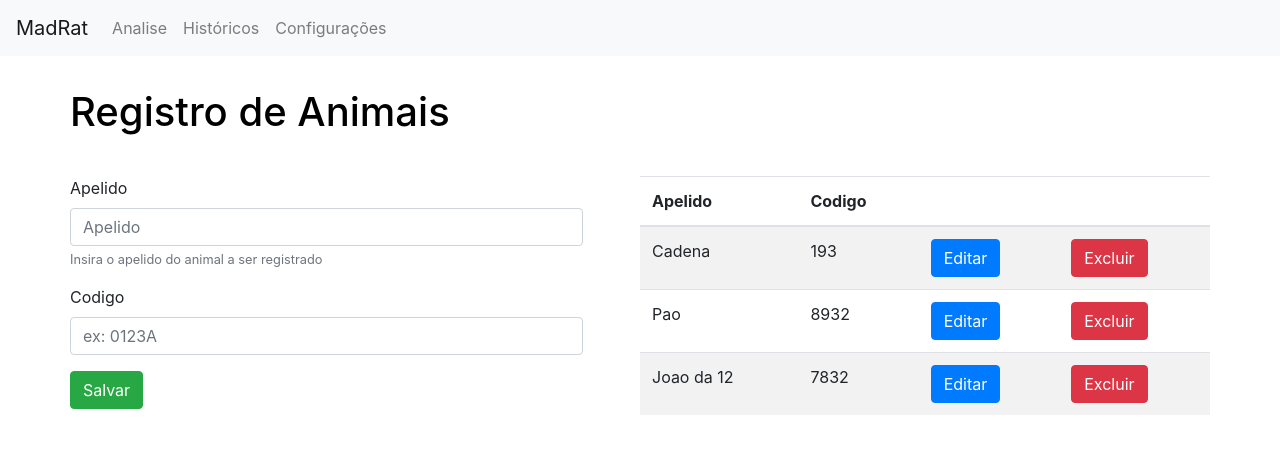
After one commit to matheuslima5926/labcruz, a Django app: page /deleteAnimal in a window 1280 px wide. The commit adds this page. Shown: the top 454 px of the page. Run offline with Django 3.2, Linux system fonts and the light colour scheme; data comes from the database, SQL or seed files in the repository; both versions use the stored data as it was after the commit; some libraries are stand-ins or nearby versions.

Commit message:
Create delete animal

```diff
--- a/mouse_tracker/static/css/style.css
+++ b/mouse_tracker/static/css/style.css
@@ -1,5 +1,5 @@
 h1 {
-    color: pink;
+    color: black;
 }
 
 img {
@@ -16,6 +16,14 @@ canvas {
 form {
     width: 90%;
 }
+
+.header {
+    height: 15vh;
+    display: flex;
+    align-self: center;
+    align-items: center;
+}
+
 .body-content {
     width: 100%;
     display: flex;
@@ -30,7 +38,7 @@ form {
 
 .content {
     display: flex;
-    height: 80vh;
+    height: auto;
 }
 
 .videoframe {
@@ -155,3 +163,13 @@ form {
     border: none;
     background-color: transparent;
 }
+
+
+/* //CONFIGURACOES */
+.animal-form {
+    flex: 1;
+}
+
+.animal-tabela {
+    flex: 1;
+}
--- a/mouse_tracker/templates/mouse_tracker/base.html
+++ b/mouse_tracker/templates/mouse_tracker/base.html
@@ -28,7 +28,7 @@
                     <a class="nav-link" href="">Históricos</a>
                 </li>
                 <li class="nav-item">
-                    <a class="nav-link" href="">Configurações</a>
+                    <a class="nav-link" href="{% url 'records' %}">Configurações</a>
                 </li>
             </ul>
         </div>
--- /dev/null
+++ b/mouse_tracker/templates/mouse_tracker/config.html
@@ -0,0 +1,57 @@
+{% extends 'mouse_tracker/base.html' %}
+{% block content %}
+<div class="container">
+    <div class="header" style="height: 15vh">
+        <h1>Registro de Animais</h1>
+    </div>
+    <div class="content">
+        <div class="animal-form">
+            {% if error %}
+            <p style="color: red">Um animal com esse código já está registrado</p>
+            {% endif %}
+            <form action="{% url 'saveAnimal' %}" method="POST">
+                {% csrf_token %}
+                <div class="form-group">
+                    <label for="exampleInputEmail1">Apelido</label>
+                    <input type="text" class="form-control" name="apelido" id="apelido" aria-describedby="apelidoHelp"
+                        placeholder="Apelido">
+                    <small id="apelidoHelp" class="form-text text-muted">Insira o apelido do animal a ser
+                        registrado</small>
+                </div>
+                <div class="form-group">
+                    <label for="codigo">Codigo</label>
+                    <input type="number" class="form-control" name="codigo" id="codigo" placeholder="ex: 0123A">
+                </div>
+                <button type="submit" class="btn btn-success">Salvar</button>
+            </form>
+        </div>
+        <div class="animal-tabela">
+            <table class="table table-striped">
+                <thead>
+                    <tr>
+                        <th>Apelido</th>
+                        <th>Codigo</th>
+                        <th></th>
+                        <th></th>
+                    </tr>
+                </thead>
+                <tbody>
+                    {% for animal in animals %}
+                    <tr>
+                        <td>{{animal.nickname}}</td>
+                        <td>{{animal.code_number}}</td>
+                        <td><button class="btn btn-primary">Editar</button></td>
+                        <td>
+                            <form action="{% url 'deleteAnimal' %}" method="POST">{% csrf_token %}
+                                <input type="submit" class="btn btn-danger" name="delete" value="Excluir">
+                                <input type="hidden" name="delete_id" id="delete_id" value="{{animal.code_number}}">
+                            </form>
+                        </td>
+                    </tr>
+                    {% endfor %}
+                </tbody>
+            </table>
+        </div>
+    </div>
+</div>
+{% endblock %}
--- a/mouse_tracker/tracker.py
+++ b/mouse_tracker/tracker.py
@@ -360,7 +360,6 @@ class Tracker(object):
             return jpeg.tobytes()
 
         else:
-            print("roi nao selecionado")
             success, image = self.video.read()
             ret, jpeg = cv2.imencode('.jpg', image)
             return jpeg.tobytes()
--- a/mouse_tracker/urls.py
+++ b/mouse_tracker/urls.py
@@ -1,5 +1,5 @@
 from django.urls import path
-from .views import CameraIPAnalysis, VideoFileAnalysis, Analysis
+from .views import CameraIPAnalysis, VideoFileAnalysis, Analysis, Records
 from .tracker import Tracker
 from . import views
 
@@ -25,5 +25,9 @@ urlpatterns = [
     path('renderVWA', VideoFileAnalysis.renderWithoutAnalysis, name='renderVWA'),
     path('get_filepath', VideoFileAnalysis.get_filepath, name='get_filepath'),
 
+    path('registro', Records.getRecord, name="records"),
+    path('saveAnimal', Records.create_animal, name="saveAnimal"),
+    path('deleteAnimal', Records.delete_animal, name="deleteAnimal"),
+
 
 ]
--- a/mouse_tracker/views.py
+++ b/mouse_tracker/views.py
@@ -1,7 +1,8 @@
 from django.http import HttpResponse, StreamingHttpResponse, JsonResponse
-from django.shortcuts import render
+from django.shortcuts import render, get_object_or_404
 from django.template import loader
 from django.views import generic, View
+from .models import Animal
 from .tracker import Tracker
 import time
 
@@ -90,8 +91,10 @@ class CameraIPAnalysis(Analysis):
     def renderWithoutAnalysis(request):
         TestSetup.getInstance.roi = None
         TestSetup.getInstance.videoPath = 0
-        # startAnalysis = False
-        context = {}
+        animals = Animal.objects.all()
+        context = {
+            'animals': animals
+        }
         return render(request, 'mouse_tracker/index.html', context)
 
 
@@ -110,7 +113,10 @@ class VideoFileAnalysis(Analysis):
 
     def renderWithoutAnalysis(request):
         TestSetup.getInstance.roi = None
-        context = {}
+        animals = Animal.objects.all()
+        context = {
+            'animals': animals
+        }
         return render(request, 'mouse_tracker/index.html', context)
 
 
@@ -138,3 +144,42 @@ def generateFrames(tracker):
 
 def home(request):
     return render(request, 'mouse_tracker/home.html', {})
+
+class Records(View):
+
+    def getRecord(request):
+        animals = Animal.objects.all()
+        context = {
+            'animals': animals
+        }
+        return render(request, 'mouse_tracker/config.html', context)
+
+    def create_animal(request):
+        apelido = request.POST.get('apelido')
+        codigo = request.POST.get('codigo')
+        error = None
+        animal = Animal.objects.filter(code_number=codigo)
+        if animal:
+            error = "Animal Existente"
+        else:
+            animal = Animal(nickname=apelido, code_number=codigo)
+            animal.save()
+        animals = Animal.objects.all()
+        context = {
+            'animals': animals,
+            'error': error
+        }
+        print("Clicando no delete!")
+        return render(request, 'mouse_tracker/config.html', context)
+
+    def delete_animal(request):
+        codigo = request.POST.get('delete_id')
+        animal = Animal.objects.filter(code_number=codigo)
+        if animal:
+            print("Animal existe!!!!")
+            animal.delete()
+        animals = Animal.objects.all()
+        context = {
+            'animals': animals
+        }
+        return render(request, 'mouse_tracker/config.html', context)
```
Also changed, not shown: mouse_tracker/templates/mouse_tracker/index.html (+4 -4 lines), db.sqlite3.
